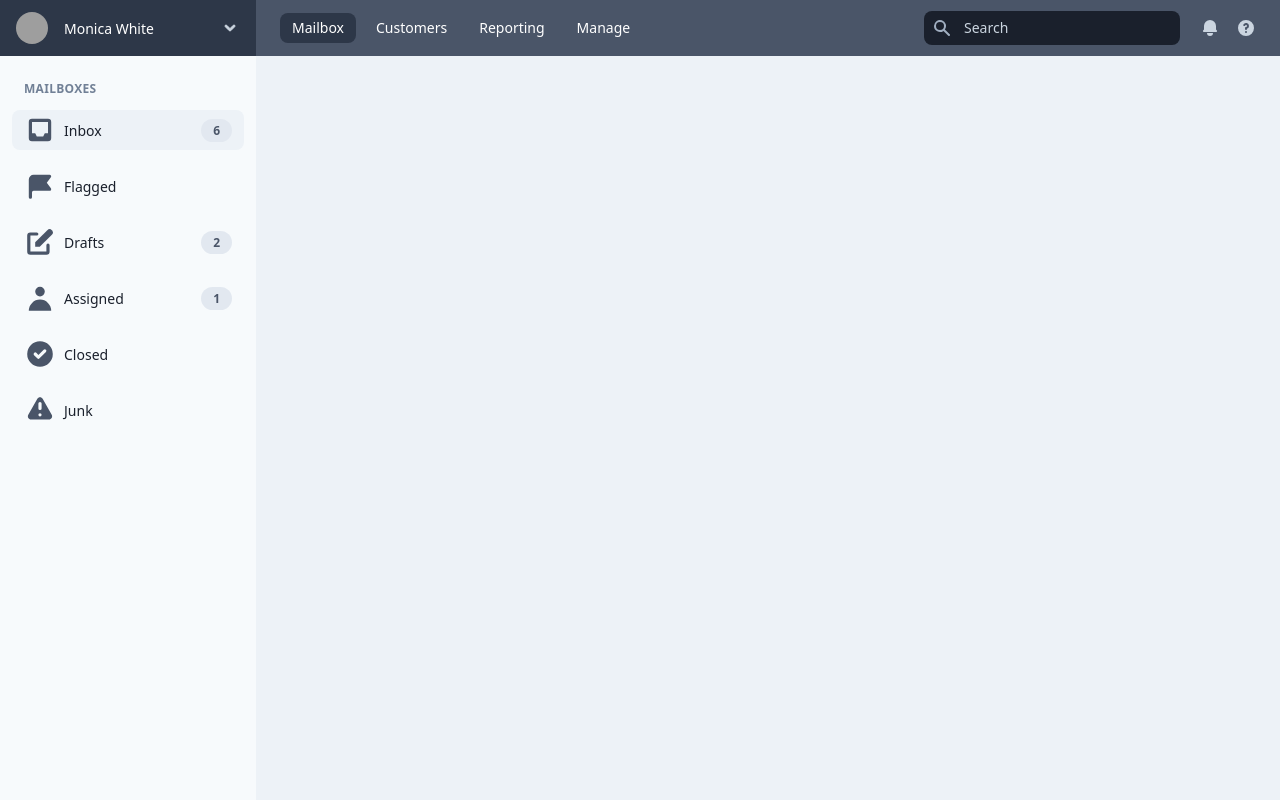
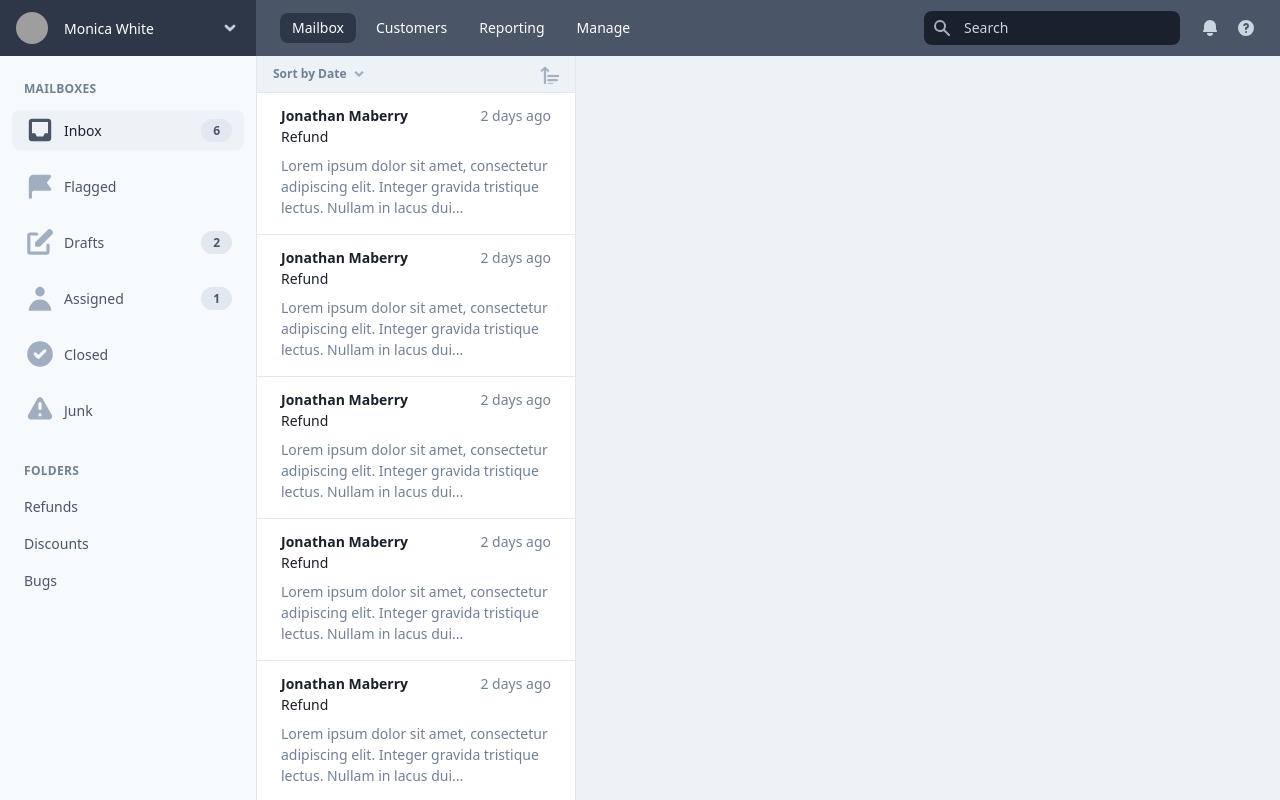
Before and after one commit to louiswongdev/designing-with-tailwindcss, a Vue app: page / in a window 1280 px wide. Built offline with nearby package versions, Linux system fonts and the light colour scheme; grey boxes are pictures that could not be loaded.

Commit message:
Email previews column with scrolling completed

```diff
--- a/src/App.vue
+++ b/src/App.vue
@@ -100,8 +100,8 @@
       </div>
     </header>
     <!-- Sidebar -->
-    <div class="flex flex-1">
-      <div class="w-64 p-6 bg-gray-100">
+    <div class="flex flex-1 overflow-hidden">
+      <div class="w-64 p-6 bg-gray-100 overflow-y-auto">
         <nav>
           <h2
             class="text-xs font-semibold text-gray-600 uppercase tracking-wide"
@@ -135,14 +135,14 @@
             >
               <span class="flex items-center">
                 <svg
-                  class="h-8 w-8 fill-current text-gray-700"
+                  class="h-8 w-8 fill-current text-gray-500"
                   viewBox="0 0 20 20"
                 >
                   <path
                     d="M3 6a3 3 0 013-3h10a1 1 0 01.8 1.6L14.25 8l2.55 3.4A1 1 0 0116 13H6a1 1 0 00-1 1v3a1 1 0 11-2 0V6z"
                   ></path>
                 </svg>
-                <span class="ml-2 text-gray-900">Flagged</span>
+                <span class="ml-2 text-gray-700">Flagged</span>
               </span>
             </a>
             <a
@@ -151,7 +151,7 @@
             >
               <span class="flex items-center">
                 <svg
-                  class="h-8 w-8 fill-current text-gray-700"
+                  class="h-8 w-8 fill-current text-gray-500"
                   viewBox="0 0 20 20"
                 >
                   <path
@@ -161,7 +161,7 @@
                     d="M2 6a2 2 0 012-2h4a1 1 0 010 2H4v10h10v-4a1 1 0 112 0v4a2 2 0 01-2 2H4a2 2 0 01-2-2V6z"
                   ></path>
                 </svg>
-                <span class="ml-2 text-gray-900">Drafts</span>
+                <span class="ml-2 text-gray-700">Drafts</span>
               </span>
               <span
                 class="inline-block px-3 text-center py-1 leading-tight text-xs font-semibold text-gray-700 bg-gray-300 rounded-full"
@@ -174,14 +174,14 @@
             >
               <span class="flex items-center">
                 <svg
-                  class="h-8 w-8 fill-current text-gray-700 "
+                  class="h-8 w-8 fill-current text-gray-500 "
                   viewBox="0 0 20 20"
                 >
                   <path
                     d="M10 9a3 3 0 100-6 3 3 0 000 6zm-7 9a7 7 0 1114 0H3z"
                   ></path>
                 </svg>
-                <span class="ml-2 text-gray-900">Assigned</span>
+                <span class="ml-2 text-gray-700">Assigned</span>
               </span>
               <span
                 class="inline-block px-3 text-center py-1 leading-tight text-xs font-semibold text-gray-700 bg-gray-300 rounded-full"
@@ -194,7 +194,7 @@
             >
               <span class="flex items-center">
                 <svg
-                  class="h-8 w-8 fill-current text-gray-700"
+                  class="h-8 w-8 fill-current text-gray-500"
                   viewBox="0 0 20 20"
                 >
                   <path
@@ -203,7 +203,7 @@
                     clip-rule="evenodd"
                   ></path>
                 </svg>
-                <span class="ml-2 text-gray-900">Closed</span>
+                <span class="ml-2 text-gray-700">Closed</span>
               </span>
             </a>
             <a
@@ -211,25 +211,176 @@
               class="mt-4 -mx-3 px-3 py-1 flex items-center justify-between text-sm font-medium hover:bg-gray-200 rounded-lg"
             >
               <span class="flex items-center">
-                <svg class="h-8 w-8 fill-current text-gray-700" viewBox="0 0 20 20">
+                <svg
+                  class="h-8 w-8 fill-current text-gray-500"
+                  viewBox="0 0 20 20"
+                >
                   <path
                     fill-rule="evenodd"
                     d="M8.257 3.099c.765-1.36 2.722-1.36 3.486 0l5.58 9.92c.75 1.334-.213 2.98-1.742 2.98H4.42c-1.53 0-2.493-1.646-1.743-2.98l5.58-9.92zM11 13a1 1 0 11-2 0 1 1 0 012 0zm-1-8a1 1 0 00-1 1v3a1 1 0 002 0V6a1 1 0 00-1-1z"
                     clip-rule="evenodd"
                   ></path>
                 </svg>
-                <span class="ml-2 text-gray-900">Junk</span>
+                <span class="ml-2 text-gray-700">Junk</span>
               </span>
             </a>
+          </div>
+
+          <h2
+            class="mt-8 text-xs font-semibold text-gray-600 uppercase tracking-wide"
+          >
+            Folders
+          </h2>
+          <div class="mt-4">
+            <a href="#" class="block text-sm font-medium text-gray-700"
+              >Refunds</a
+            >
+            <a href="#" class="mt-4 block text-sm font-medium text-gray-700"
+              >Discounts</a
+            >
+            <a href="#" class="mt-4 block text-sm font-medium text-gray-700"
+              >Bugs</a
+            >
           </div>
         </nav>
       </div>
       <!-- Main -->
       <main class="bg-gray-200 flex flex-1">
         <!-- Inbox Preview Emails -->
-        <div class=""></div>
+        <div class="flex flex-col w-full max-w-xs flex-grow border-l border-r ">
+          <!-- Sort Date row -->
+          <div class="flex-shrink-0 px-4 py-2 flex items-center justify-between border-b">
+            <button
+              class="flex items-center text-xs font-semibold text-gray-600"
+            >
+              Sort by Date
+              <svg
+                class="ml-1 h-4 w-4 stroke-current text-gray-500"
+                fill="currentColor"
+                viewBox="0 0 20 20"
+              >
+                <path
+                  d="M5.293 7.293a1 1 0 011.414 0L10 10.586l3.293-3.293a1 1 0 111.414 1.414l-4 4a1 1 0 01-1.414 0l-4-4a1 1 0 010-1.414z"
+                  clip-rule="evenodd"
+                ></path>
+              </svg>
+            </button>
+            <button>
+              <svg
+                class="ml-auto h-5 w-5 stroke-current text-gray-500"
+                fill="currentColor"
+              >
+                <path
+                  d="M9.17003 7.40006C9.02003 7.40006 8.86003 7.34006 8.75003 7.22006L6.57006 5.04793V20.4C6.57006 20.73 6.30006 21 5.97006 21C5.64006 21 5.37006 20.73 5.37006 20.4V5.04787L3.19003 7.22006C2.96003 7.46006 2.58003 7.45006 2.34003 7.22006C2.10003 6.99006 2.11003 6.61006 2.34003 6.37006L5.54003 3.17006C5.77003 2.94006 6.15003 2.94006 6.39003 3.17006L9.59003 6.37006C9.82003 6.60006 9.82003 6.98006 9.59003 7.22006C9.48003 7.34006 9.32003 7.40006 9.17003 7.40006ZM21.97 12.5999H9.17001C8.84001 12.5999 8.57001 12.3299 8.57001 11.9999C8.57001 11.6699 8.84001 11.3999 9.17001 11.3999H21.97C22.3 11.3999 22.57 11.6699 22.57 11.9999C22.57 12.3299 22.3 12.5999 21.97 12.5999ZM9.17001 16.8001H17.97C18.3 16.8001 18.57 16.5301 18.57 16.2001C18.57 15.8701 18.3 15.6001 17.97 15.6001H9.17001C8.84001 15.6001 8.57001 15.8701 8.57001 16.2001C8.57001 16.5301 8.84001 16.8001 9.17001 16.8001ZM9.17001 21H13.97C14.3 21 14.57 20.73 14.57 20.4C14.57 20.07 14.3 19.8 13.97 19.8H9.17001C8.84001 19.8 8.57001 20.07 8.57001 20.4C8.57001 20.73 8.84001 21 9.17001 21Z"
+                />
+              </svg>
+              <!-- <svg
+                class="ml-auto h-6 w-6 stroke-current text-gray-500"
+                fill="currentColor"
+                viewBox="0 0 20 20"
+              >
+                <path
+                  d="M3 3a1 1 0 000 2h11a1 1 0 100-2H3zM3 7a1 1 0 000 2h5a1 1 0 000-2H3zM3 11a1 1 0 100 2h4a1 1 0 100-2H3zM13 16a1 1 0 102 0v-5.586l1.293 1.293a1 1 0 001.414-1.414l-3-3a1 1 0 00-1.414 0l-3 3a1 1 0 101.414 1.414L13 10.414V16z"
+                ></path>
+              </svg> -->
+            </button>
+          </div>
+          <!-- Email preview block -->
+          <div class="flex-1 overflow-y-auto">
+            <a href="#" class="block px-6 pt-3 pb-4 bg-white border-b">
+              <div class="flex justify-between">
+                <span class="text-sm font-semibold text-gray-900"
+                  >Jonathan Maberry</span
+                >
+                <span class="text-sm text-gray-600">2 days ago</span>
+              </div>
+              <p class="text-sm text-gray-900">
+                Refund
+              </p>
+              <p class="mt-2 text-sm text-gray-600">
+                Lorem ipsum dolor sit amet, consectetur adipiscing elit. Integer
+                gravida tristique lectus. Nullam in lacus dui...
+              </p>
+            </a>
+            <a href="#" class="block px-6 pt-3 pb-4 bg-white border-b">
+              <div class="flex justify-between">
+                <span class="text-sm font-semibold text-gray-900"
+                  >Jonathan Maberry</span
+                >
+                <span class="text-sm text-gray-600">2 days ago</span>
+              </div>
+              <p class="text-sm text-gray-900">
+                Refund
+              </p>
+              <p class="mt-2 text-sm text-gray-600">
+                Lorem ipsum dolor sit amet, consectetur adipiscing elit. Integer
+                gravida tristique lectus. Nullam in lacus dui...
+              </p>
+            </a>
+            <a href="#" class="block px-6 pt-3 pb-4 bg-white border-b">
+              <div class="flex justify-between">
+                <span class="text-sm font-semibold text-gray-900"
+                  >Jonathan Maberry</span
+                >
+                <span class="text-sm text-gray-600">2 days ago</span>
+              </div>
+              <p class="text-sm text-gray-900">
+                Refund
+              </p>
+              <p class="mt-2 text-sm text-gray-600">
+                Lorem ipsum dolor sit amet, consectetur adipiscing elit. Integer
+                gravida tristique lectus. Nullam in lacus dui...
+              </p>
+            </a>
+            <a href="#" class="block px-6 pt-3 pb-4 bg-white border-b">
+              <div class="flex justify-between">
+                <span class="text-sm font-semibold text-gray-900"
+                  >Jonathan Maberry</span
+                >
+                <span class="text-sm text-gray-600">2 days ago</span>
+              </div>
+              <p class="text-sm text-gray-900">
+                Refund
+              </p>
+              <p class="mt-2 text-sm text-gray-600">
+                Lorem ipsum dolor sit amet, consectetur adipiscing elit. Integer
+                gravida tristique lectus. Nullam in lacus dui...
+              </p>
+            </a>
+            <a href="#" class="block px-6 pt-3 pb-4 bg-white border-b">
+              <div class="flex justify-between">
+                <span class="text-sm font-semibold text-gray-900"
+                  >Jonathan Maberry</span
+                >
+                <span class="text-sm text-gray-600">2 days ago</span>
+              </div>
+              <p class="text-sm text-gray-900">
+                Refund
+              </p>
+              <p class="mt-2 text-sm text-gray-600">
+                Lorem ipsum dolor sit amet, consectetur adipiscing elit. Integer
+                gravida tristique lectus. Nullam in lacus dui...
+              </p>
+            </a>
+            <a href="#" class="block px-6 pt-3 pb-4 bg-white border-b">
+              <div class="flex justify-between">
+                <span class="text-sm font-semibold text-gray-900"
+                  >Jonathan Maberry</span
+                >
+                <span class="text-sm text-gray-600">2 days ago</span>
+              </div>
+              <p class="text-sm text-gray-900">
+                Refund
+              </p>
+              <p class="mt-2 text-sm text-gray-600">
+                Lorem ipsum dolor sit amet, consectetur adipiscing elit. Integer
+                gravida tristique lectus. Nullam in lacus dui...
+              </p>
+            </a>
+          </div>
+        </div>
         <!-- Inbox Email Thread -->
-        <div class=""></div>
+        <div class="flex-1 p-8"></div>
       </main>
     </div>
   </div>
```
